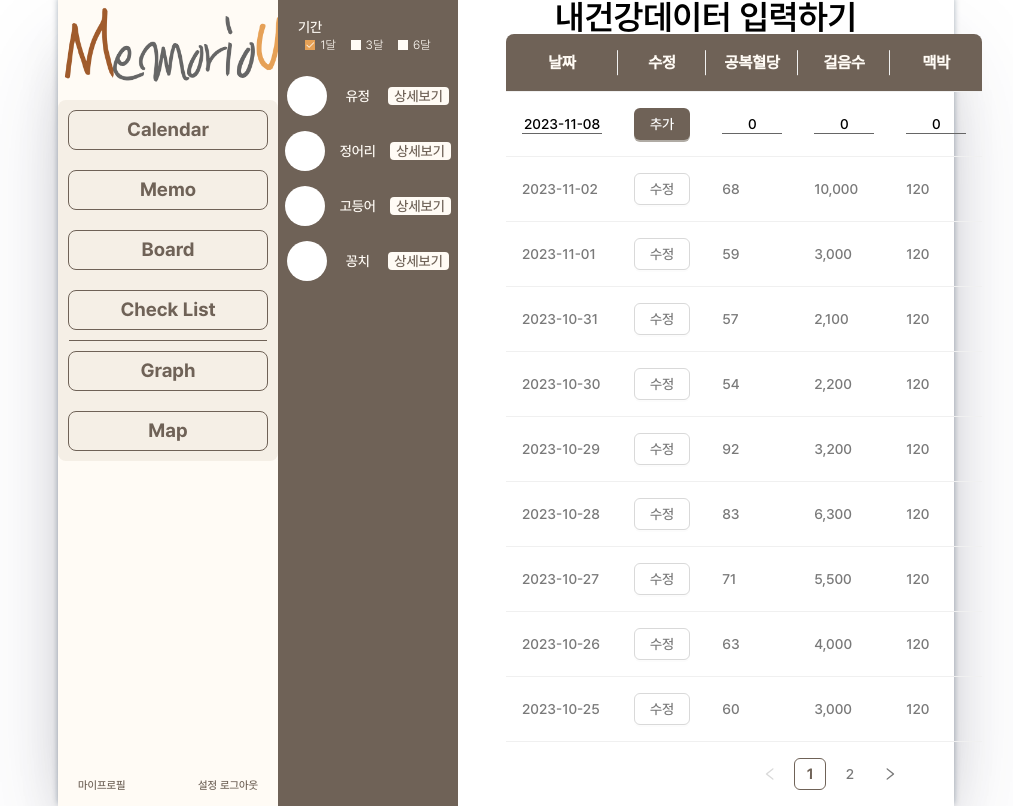
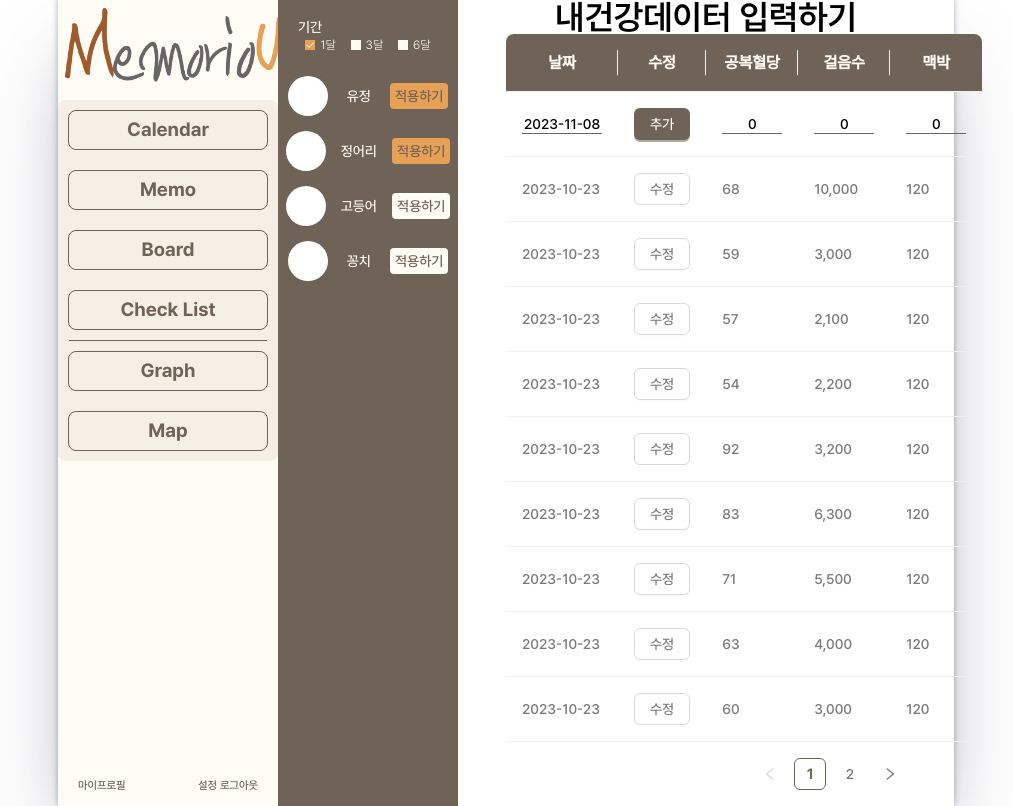
Before and after one commit to yoodeve/memorious-front-R, a React (Create React App) app: page /chart/detail in a window 1280 px wide. Shown: the whole page, without its empty margins (134-1147 px from the left). Built offline with nearby package versions, Linux system fonts and the light colour scheme.

Commit message:
Merge branch '5-memorious-차트페이지-퍼블리싱' into 1-memorios-sidebar-1-sidebar

```diff
--- a/src/component/Chart/ChartGraph.jsx
+++ b/src/component/Chart/ChartGraph.jsx
@@ -1,14 +1,14 @@
 import React from "react";
-import FbsChart from "./FbsChart";
-import StepChart from "./StepChart";
-import PulseChart from "./PulseChart";
+// import FbsChart from "./FbsChart";
+// import StepChart from "./StepChart";
+// import PulseChart from "./PulseChart";
 
 function ChartGraph() {
     return (
         <>
-            <FbsChart />
-            <StepChart />
-            <PulseChart />
+            {/* <FbsChart /> */}
+            {/* <StepChart /> */}
+            {/* <PulseChart /> */}
         </>
     );
 }
--- a/src/component/Chart/ChartProfileArea.jsx
+++ b/src/component/Chart/ChartProfileArea.jsx
@@ -1,19 +1,32 @@
-import React, { useCallback, useState } from "react";
-import { useSetRecoilState } from "recoil";
+import React, { useCallback, useLayoutEffect, useState } from "react";
+import { useRecoilState } from "recoil";
 import { profileContainer, profileWrapper, userSelectedButton } from "./style";
-import { rcChartLabelList } from "../../store/atoms/chartAtoms";
+import { rcUserOnChartArray } from "../../store/atoms/chartAtoms";
+
 /** @jsxImportSource @emotion/react */
 
-function ChartProfileArea({ profileName, imgSrc }) {
-    const [isBtnSelected, setIsBtnSelected] = useState(false);
-    const setChartLabel = useSetRecoilState(rcChartLabelList);
-    const onAddLabelList = useCallback(() => {
-        setIsBtnSelected(b => !b);
+function ChartProfileArea({ index, profileName, imgSrc }) {
+    const [chartLabel, setChartLabel] = useRecoilState(rcUserOnChartArray);
+    const [checked, setChecked] = useState(false);
+
+    useLayoutEffect(() => {
+        setChartLabel(["유정", "정어리"]);
     }, []);
 
-    const onAddList = user => {
-        setChartLabel(chartLabel => (chartLabel.includes(user) ? chartLabel.filter(e => e !== user) : [...chartLabel, user]));
-    };
+    const onAddLabelList = useCallback(
+        profile => () => {
+            setChartLabel(prevLabels => {
+                const updatedLabels = prevLabels.includes(profile) ? prevLabels.filter(e => e !== profile) : [...prevLabels, profile];
+                return updatedLabels;
+            });
+            setChecked(chartLabel.includes(profileName));
+        },
+        [checked],
+    );
+
+    useLayoutEffect(() => {
+        setChecked(chartLabel.includes(profileName));
+    }, [chartLabel]);
 
     return (
         <div css={profileContainer}>
@@ -22,15 +35,10 @@ function ChartProfileArea({ profileName, imgSrc }) {
                     <img src={imgSrc} alt="" />
                 </div>
                 <span>{profileName}</span>
-                <button
-                    onClick={() => {
-                        onAddList(profileName);
-                        onAddLabelList();
-                    }}
-                    css={userSelectedButton(isBtnSelected)}
-                >
-                    상세보기
-                </button>
+                <div css={userSelectedButton}>
+                    <input id={index} type="checkbox" checked={checked} onChange={onAddLabelList(profileName)} />
+                    <label htmlFor={index} />
+                </div>
             </div>
         </div>
     );
--- a/src/component/Chart/ChartSidebar.jsx
+++ b/src/component/Chart/ChartSidebar.jsx
@@ -1,24 +1,20 @@
-import React, { useEffect } from "react";
+import React from "react";
 import { useRecoilState } from "recoil";
 import { chartSidebarContainer } from "./style";
-import ChartProfileArea from "./ChartProfileArea";
 import ChartSidebarPeriodTab from "./ChartSidebarPeriodTab";
 import { chartProfileDummyDataObj } from "./chartDummyData";
-import { rcChartLabelList } from "../../store/atoms/chartAtoms";
+import { rcUserOnChartArray } from "../../store/atoms/chartAtoms";
+import ChartProfileArea from "./ChartProfileArea";
 /** @jsxImportSource @emotion/react */
 
 function ChartSidebar() {
-    const [chartLabel, setChartLabel] = useRecoilState(rcChartLabelList);
-
-    useEffect(() => {
-        console.log(chartLabel);
-    }, [chartLabel]);
+    const [chartLabel, setChartLabel] = useRecoilState(rcUserOnChartArray);
 
     return (
         <div css={chartSidebarContainer}>
             <ChartSidebarPeriodTab />
-            {chartProfileDummyDataObj.map(ele => {
-                return <ChartProfileArea setChartLabel={setChartLabel} chartLabel={chartLabel} key={ele.profileName} profileName={ele.profileName} imgSrc={ele.profileImgSrc} />;
+            {chartProfileDummyDataObj.map((ele, i) => {
+                return <ChartProfileArea index={i} setChartLabel={setChartLabel} chartLabel={chartLabel} key={ele.profileName} profileName={ele.profileName} imgSrc={ele.profileImgSrc} />;
             })}
         </div>
     );
--- a/src/component/Chart/chartDummyData.js
+++ b/src/component/Chart/chartDummyData.js
@@ -10,84 +10,42 @@ export const chartProfileDummyDataObj = [
     { profileImgSrc: "", profileName: "꽁치" },
 ];
 
-export const chartGraphDummyDataObj = {
-    bloodSugar: [
-        { date: "2023-10-20", data: 60 },
-        { date: "2023-10-21", data: 90 },
-        { date: "2023-10-22", data: 40 },
-        { date: "2023-10-23", data: 70 },
-        { date: "2023-10-24", data: 69 },
-        { date: "2023-10-25", data: 81 },
-        { date: "2023-10-26", data: 50 },
-    ],
-    step: [
-        { date: "2023-10-20", data: 10000 },
-        { date: "2023-10-21", data: 12000 },
-        { date: "2023-10-22", data: 9000 },
-        { date: "2023-10-23", data: 500 },
-        { date: "2023-10-24", data: 15000 },
-        { date: "2023-10-25", data: 7000 },
-        { date: "2023-10-26", data: 200 },
-    ],
-    pulse: [
-        { date: "2023-10-20", data: 54 },
-        { date: "2023-10-21", data: 120 },
-        { date: "2023-10-22", data: 40 },
-        { date: "2023-10-23", data: 60 },
-        { date: "2023-10-24", data: 70 },
-        { date: "2023-10-25", data: 80 },
-        { date: "2023-10-26", data: 75 },
-    ],
-};
+export const chartGraphDummyDataObj = name => ({
+    startDate: "2023-10-23",
+    [name]: {
+        bloodSugar: [60, 90, 40, 70, 69, 81, 50],
+        step: [10000, 12000, 9000, 500, 15000, 7000, 200],
+        pulse: [54, 120, 40, 60, 70, 80, 75],
+    },
+});
 
-export const chartGraphDummyDataObj2 = {
-    bloodSugar: [
-        { date: "2023-10-20", data: 90 },
-        { date: "2023-10-21", data: 95 },
-        { date: "2023-10-22", data: 44 },
-        { date: "2023-10-23", data: 76 },
-        { date: "2023-10-24", data: 89 },
-        { date: "2023-10-25", data: 21 },
-        { date: "2023-10-26", data: 80 },
-    ],
-    step: [
-        { date: "2023-10-20", data: 15000 },
-        { date: "2023-10-21", data: 9000 },
-        { date: "2023-10-22", data: 9700 },
-        { date: "2023-10-23", data: 1000 },
-        { date: "2023-10-24", data: 1000 },
-        { date: "2023-10-25", data: 17000 },
-        { date: "2023-10-26", data: 1200 },
-    ],
-    pulse: [
-        { date: "2023-10-20", data: 56 },
-        { date: "2023-10-21", data: 140 },
-        { date: "2023-10-22", data: 10 },
-        { date: "2023-10-23", data: 70 },
-        { date: "2023-10-24", data: 50 },
-        { date: "2023-10-25", data: 100 },
-        { date: "2023-10-26", data: 66 },
-    ],
-};
+export const chartGraphDummyDataObj2 = username => ({
+    startDate: "2023-10-23",
+    [username]: {
+        bloodSugar: [90, 95, 44, 76, 89, 21, 80],
+        step: [15000, 9000, 9700, 1000, 1000, 17000, 1200],
+        pulse: [56, 140, 10, 70, 50, 100, 66],
+    },
+});
 
 export const chartPeriodArray = ["1달", "3달", "6달"];
 
 export const chartTableDummyData = [
-    { date: "2023-10-20", buttons: "", FBS: 100, step: 10000, pulse: 120 },
-    { date: "2023-10-21", buttons: "", FBS: 110, step: 12000, pulse: 120 },
-    { date: "2023-10-22", buttons: "", FBS: 70, step: 15000, pulse: 120 },
+    { date: "2023-10-23", buttons: "", FBS: 100, step: 10000, pulse: 120 },
+    { date: "2023-10-23", buttons: "", FBS: 110, step: 12000, pulse: 120 },
+    { date: "2023-10-23", buttons: "", FBS: 70, step: 15000, pulse: 120 },
     { date: "2023-10-23", buttons: "", FBS: 40, step: 5000, pulse: 120 },
-    { date: "2023-10-24", buttons: "", FBS: 50, step: 300, pulse: 120 },
-    { date: "2023-10-25", buttons: "", FBS: 60, step: 3000, pulse: 120 },
-    { date: "2023-10-26", buttons: "", FBS: 63, step: 4000, pulse: 120 },
-    { date: "2023-10-27", buttons: "", FBS: 71, step: 5500, pulse: 120 },
-    { date: "2023-10-28", buttons: "", FBS: 83, step: 6300, pulse: 120 },
-    { date: "2023-10-29", buttons: "", FBS: 92, step: 3200, pulse: 120 },
-    { date: "2023-10-30", buttons: "", FBS: 54, step: 2200, pulse: 120 },
-    { date: "2023-10-31", buttons: "", FBS: 57, step: 2100, pulse: 120 },
-    { date: "2023-11-01", buttons: "", FBS: 59, step: 3000, pulse: 120 },
-    { date: "2023-11-02", buttons: "", FBS: 68, step: 10000, pulse: 120 },
-    { date: "2023-11-03", buttons: "", FBS: 90, step: 11300, pulse: 120 },
+    { date: "2023-10-23", buttons: "", FBS: 50, step: 300, pulse: 120 },
+    { date: "2023-10-23", buttons: "", FBS: 60, step: 3000, pulse: 120 },
+    { date: "2023-10-23", buttons: "", FBS: 63, step: 4000, pulse: 120 },
+    { date: "2023-10-23", buttons: "", FBS: 71, step: 5500, pulse: 120 },
+    { date: "2023-10-23", buttons: "", FBS: 83, step: 6300, pulse: 120 },
+    { date: "2023-10-23", buttons: "", FBS: 92, step: 3200, pulse: 120 },
+    { date: "2023-10-23", buttons: "", FBS: 54, step: 2200, pulse: 120 },
+    { date: "2023-10-23", buttons: "", FBS: 57, step: 2100, pulse: 120 },
+    { date: "2023-10-23", buttons: "", FBS: 59, step: 3000, pulse: 120 },
+    { date: "2023-10-23", buttons: "", FBS: 68, step: 10000, pulse: 120 },
+    { date: "2023-10-23", buttons: "", FBS: 90, step: 11300, pulse: 120 },
 ];
 
 export const tableColumns = [
--- a/src/component/Chart/style.js
+++ b/src/component/Chart/style.js
@@ -114,13 +114,21 @@ export const chartMainContainer = css`
         }
     }
 `;
-export const userSelectedButton = buttonColor => css`
-    background-color: ${buttonColor ? "#e6a156" : "#fffbf5"};
-    color: #6f6257;
-    outline: none;
-    border: none;
-    border-radius: 4px;
-    cursor: pointer;
+export const userSelectedButton = css`
+    input {
+        display: none;
+    }
+    label::before {
+        content: "적용하기";
+        cursor: pointer;
+        padding: 5px;
+        border-radius: 4px;
+        background-color: #fffbf5;
+        color: #6f6257;
+    }
+    input:checked + label::before {
+        background-color: #e6a156;
+    }
 `;
 // export const ChartSidebar = css``;
 // export const ChartSidebar = css``;
@@ -129,7 +137,7 @@ export const userSelectedButton = buttonColor => css`
 // export const ChartSidebar = css``;
 // export const ChartSidebar = css``;
 // export const ChartSidebar = css``;
+// export const ChartSidebar = css``;"#"
 // export const ChartSidebar = css``;
 // export const ChartSidebar = css``;
 // export const ChartSidebar = css``;
-// export const ChartSidebar = css``;
--- a/src/component/Sidebar/index.js
+++ b/src/component/Sidebar/index.js
@@ -4,7 +4,7 @@ import { sidebarMenuList } from "./sidebarMenu";
 import { bottomSettingMenuBox, groupBox, groupBoxWrapper, imageBox, sideBarLabel, sidebarContainer } from "./style";
 /** @jsxImportSource @emotion/react */
 
-function Sidebar() {
+function SidebarContainer() {
     const { pathname } = useLocation();
 
     const navigate = useNavigate();
@@ -38,4 +38,4 @@ function Sidebar() {
     );
 }
 
-export default Sidebar;
+export default SidebarContainer;
--- a/src/pages/SideBar/SideBar.jsx
+++ b/src/pages/SideBar/SideBar.jsx
@@ -2,7 +2,7 @@ import React from "react";
 import { Outlet } from "react-router-dom";
 import { css } from "@emotion/react";
 import { Reset } from "styled-reset";
-import Sidebar from "../../component/Sidebar";
+import SidebarContainer from "../../component/Sidebar";
 /** @jsxImportSource @emotion/react */
 
 const mainContainer = css`
@@ -32,7 +32,7 @@ function SideBar() {
         <>
             <Reset />
             <div id="parent-container" css={mainContainer}>
-                <Sidebar />
+                <SidebarContainer />
                 <div css={contentsContainer}>
                     <Outlet />
                 </div>
--- a/src/store/atoms/chartAtoms.js
+++ b/src/store/atoms/chartAtoms.js
@@ -1,6 +1,6 @@
 import { atom } from "recoil";
 
-export const rcChartLabelList = atom({
+export const rcUserOnChartArray = atom({
     key: "chart_label_list",
     default: [],
 });
```
Also changed, not shown: src/component/Chart/FbsChart.jsx (+44 -29 lines), src/style/Global.jsx (+9 -0 lines).
